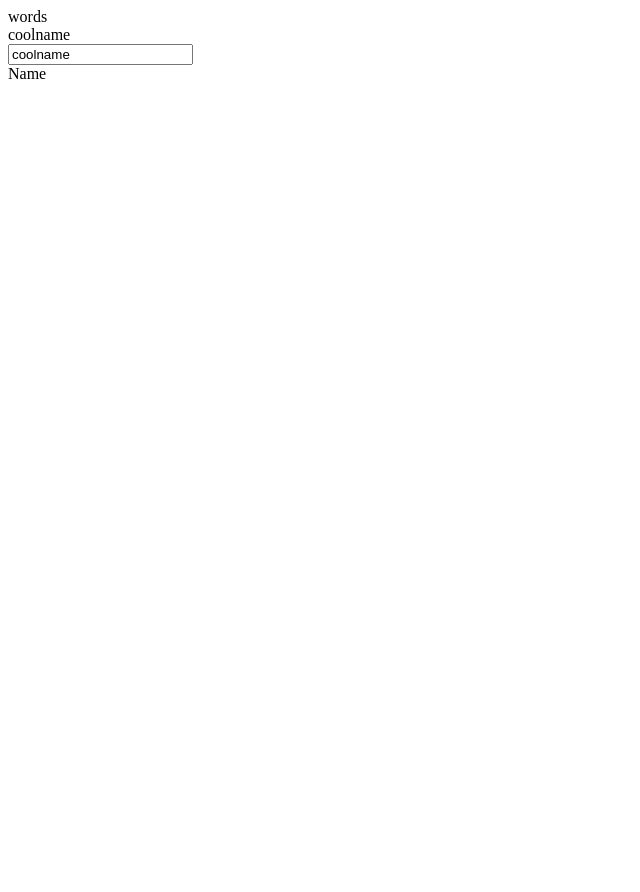
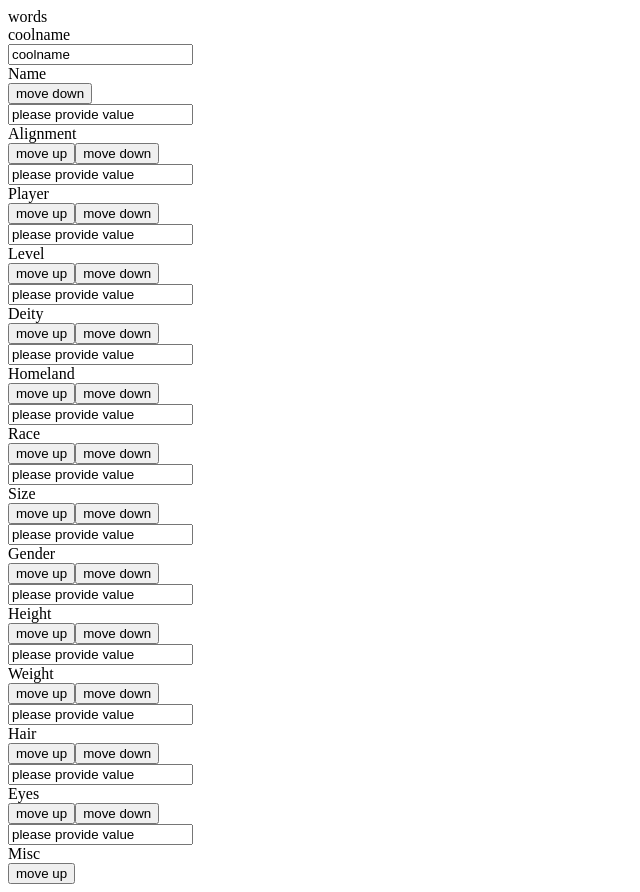
Before and after one commit to HBMattoon/pfcs, a React (Create React App) app in the folder client/: page / in a window 1280 px wide. Shown: the whole page, without its empty margins (0-640 px from the left). Before the commit the page ends 800 px from the top, so only its background shows below. Built offline with nearby package versions, Linux system fonts and the light colour scheme; the HTML template or start-up script is replaced by a standard one.

Commit message:
make some changes to flavor and charflavmore for future organization functionality

```diff
--- a/client/src/components/char_sheet/charflavor/CharFlavMore.jsx
+++ b/client/src/components/char_sheet/charflavor/CharFlavMore.jsx
@@ -2,37 +2,97 @@ import React from 'react';
 import PropTypes from 'prop-types';
 import Flavor from './Flavor';
 
+
+
 class CharFlavMore extends React.Component {
   constructor(props) {
     super(props);
+    this.state = {
+      flavorPositions : [
+        { title: 'name', show: true },
+        { title: 'alignment', show: true },
+        { title: 'player', show: true },
+        { title: 'level', show: true },
+        { title: 'deity', show: true },
+        { title: 'homeland', show: true },
+        { title: 'race', show: true },
+        { title: 'size', show: true },
+        { title: 'gender', show: true },
+        { title: 'height', show: true },
+        { title: 'weight', show: true },
+        { title: 'hair', show: true },
+        { title: 'eyes', show: true },
+        { title: 'misc', show: true },
+      ]
+    }
   }
 
-  componentDidMount() {
-    this.setState({
-      flavObj: this.props.flavobj,
-    });
+  // componentDidMount() {
+  //   this.setState({
+  //     flavObj: this.props.flavobj,
+  //   });
+  // }
+
+  movePosition(position, direction){
+    const flavPos = this.state.flavorPositions;
+    const dirVal = (direction === 'up') ? 1 : -1;
+    const bounds = (direction === 'up') ? 0 : flavPos.length - 1;
+
+    if (position !== bounds) {
+      let newPositions = this.state.flavorPositions.slice();
+      let temp = newPositions[position];
+      newPositions[position] = newPositions[position - 1];
+      newPositions[position - 1] = temp;
+
+      const func = () => {
+        console.log(newPositions);
+        this.setState({
+          flavorPositions: newPositions
+        })
+      }
+
+      return func;
+    } else {
+      return undefined;
+    }
   }
 
-  flavorPackage(key) {
+  toggleShow(position) {
+    let newPositions = this.state.flavorPositions.slice();
+    newPositions.show = !newPositions.show;
+    this.setState({flavorPositions: newPositions });
+  }
+
+  flavorPackage(key, position) {
     const title = key.charAt(0).toUpperCase() + key.slice(1);
     const result = {
       title,
       lock: this.props.flavobj.lock,
       value: this.props.flavobj[key],
       updater: this.props.updater(key),
+      moveUp: this.movePosition(position, 'up'),
+      moveDown: this.movePosition(position, 'down'),
     };
+
     return result;
   }
 
-  packageUpdater() {
-
+  getFlavors(){
+    let counter = 0;
+    const flavPos = this.state.flavorPositions;
+    return flavPos.map(item => {
+      let result = ( <Flavor className="" key={counter} propsPackage={this.flavorPackage(item.title, counter)} /> )
+      console.log(counter)
+      counter++;
+      return result;
+    });
   }
 
   render() {
     return (
       <div className="flavor-more">
         <div className="flav-row">
-          <Flavor className="" propsPackage={this.flavorPackage('name')} />
+          { this.getFlavors() }
         </div>
         <div className="flav-row" />
         <div className="flav-row" />
--- a/client/src/components/char_sheet/charflavor/Flavor.jsx
+++ b/client/src/components/char_sheet/charflavor/Flavor.jsx
@@ -53,6 +53,24 @@ class Flavor extends React.Component {
     }
   }
 
+  getButtons() {
+    const { propsPackage } = this.props;
+    let result = [];
+    console.log('ping')
+    console.log(propsPackage.moveUp)
+    if(propsPackage.moveUp !== undefined) {
+      result.push(
+        <button>move up</button>
+      )
+    }
+    if(propsPackage.moveDown !== undefined) {
+      result.push(
+        <button>move down</button>
+      )
+    }
+    return result;
+  }
+
   render() {
     const { title } = this.state;
     return (
@@ -63,6 +81,9 @@ class Flavor extends React.Component {
         <div className="flavor-devider" />
         <div className="flavor-title">
           {title}
+        </div>
+        <div className="flavor-buttons">
+          {this.getButtons()}
         </div>
       </div>
     );
```
